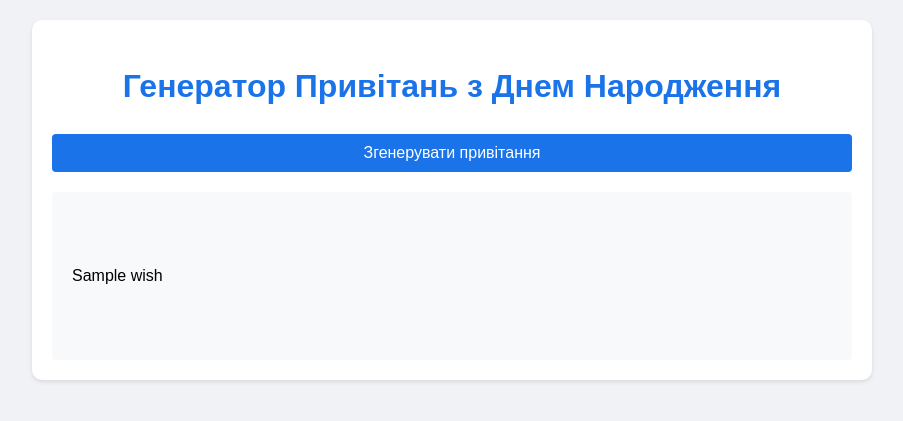
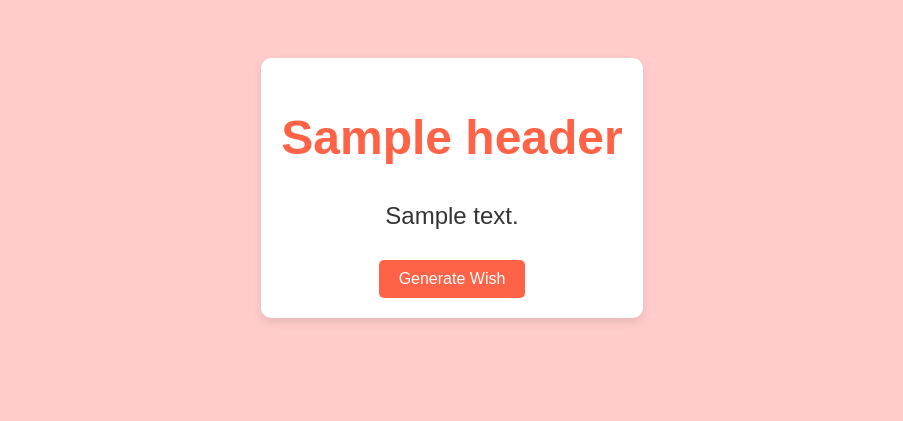
Before and after one commit to VKlapan/birthdayGenerator, a Flask app: template templates/birthday.html in a window 1280 px wide. Shown: the top 421 px of the page, without its empty margins (188-1091 px from the left). Run offline with Flask 2, Linux system fonts and the light colour scheme; the template is opened without the code that fills it: most values are stand-ins (such as "Sample title", 1, 10 or a date in 2020).

Commit message:
updated with a new template

```diff
--- a/app.py
+++ b/app.py
@@ -6,11 +6,10 @@ generator = BirthdayWishGenerator()
 
 @app.route('/', methods=['GET', 'POST'])
 def home():
-    wish = None
+    header, body = None, None
     if request.method == 'POST':
-        # name = request.form.get('name', 'Friend')
-        wish = generator.generate_wish()
-    return render_template('birthday.html', wish=wish)
+        header, body = generator.generate_wish()
+    return render_template('birthday.html', header=header, body=body)
 
 if __name__ == '__main__':
     app.run(host='127.0.0.1', port=5000, debug=False)
--- a/birthday_generator.py
+++ b/birthday_generator.py
@@ -37,9 +37,11 @@ class BirthdayWishGenerator:
         ]
 
     def generate_wish(self):
-        return f'''Dear {random.choice(self.word0)}! Happy Birthday!
+        header = f"Dear {random.choice(self.word0)}! Happy Birthday!"
+        body = f'''
 You are {random.choice(self.word1)}.
 We admire your {random.choice(self.word2)}{random.choice(self.word3)}.
 We all know your superpower is {random.choice(self.word4)}, and we love it!
 We wish you happiness, health, wealth, and endless joy, {random.choice(self.word5)}, {random.choice(self.word6)}, and {random.choice(self.word7)}.
 We love you and are hoping to share more moments like this!'''
+        return header, body
--- a/templates/base.html
+++ /dev/null
@@ -1,15 +0,0 @@
-<!DOCTYPE html>
-<html lang="uk">
-  <head>
-    <meta charset="UTF-8" />
-    <meta name="viewport" content="width=device-width, initial-scale=1.0" />
-    <title>Генератор Привітань</title>
-    <link
-      rel="stylesheet"
-      href="{{ url_for('static', filename='style.css') }}"
-    />
-  </head>
-  <body>
-    {% block content %}{% endblock %}
-  </body>
-</html>
--- a/templates/birthday.html
+++ b/templates/birthday.html
@@ -1,16 +1,58 @@
-{% extends "base.html" %} {% block content %}
-<div class="container">
-  <h1>Генератор Привітань з Днем Народження</h1>
-
-  <form method="POST">
-    <!-- <input type="text" name="name" placeholder="Введіть ім'я" required /> -->
-    <button type="submit">Згенерувати привітання</button>
-  </form>
-
-  {% if wish %}
-  <div class="wish-container">
-    <pre>{{ wish }}</pre>
-  </div>
-  {% endif %}
-</div>
-{% endblock %}
+<!DOCTYPE html>
+<html lang="en">
+  <head>
+    <meta charset="UTF-8" />
+    <meta name="viewport" content="width=device-width, initial-scale=1.0" />
+    <title>Happy Birthday!</title>
+    <style>
+      body {
+        font-family: Arial, sans-serif;
+        text-align: center;
+        background-color: #ffcccb;
+        color: #333;
+      }
+      h1 {
+        color: #ff6347;
+        font-size: 3rem;
+      }
+      p {
+        font-size: 1.5rem;
+        line-height: 1.6;
+      }
+      .container {
+        margin-top: 50px;
+        padding: 20px;
+        background-color: #fff;
+        border-radius: 10px;
+        box-shadow: 0 4px 10px rgba(0, 0, 0, 0.1);
+        display: inline-block;
+      }
+    </style>
+  </head>
+  <body>
+    <div class="container">
+      {% if header %}
+      <h1>{{ header }}</h1>
+      <p>{{ body }}</p>
+      {% else %}
+      <p>Click the button below to generate a birthday wish!</p>
+      {% endif %}
+      <form method="POST">
+        <button
+          type="submit"
+          style="
+            padding: 10px 20px;
+            font-size: 1rem;
+            background-color: #ff6347;
+            color: #fff;
+            border: none;
+            border-radius: 5px;
+            cursor: pointer;
+          "
+        >
+          Generate Wish
+        </button>
+      </form>
+    </div>
+  </body>
+</html>
```
Also changed, not shown: birthday-generator.py (deleted, +0 -32 lines).
